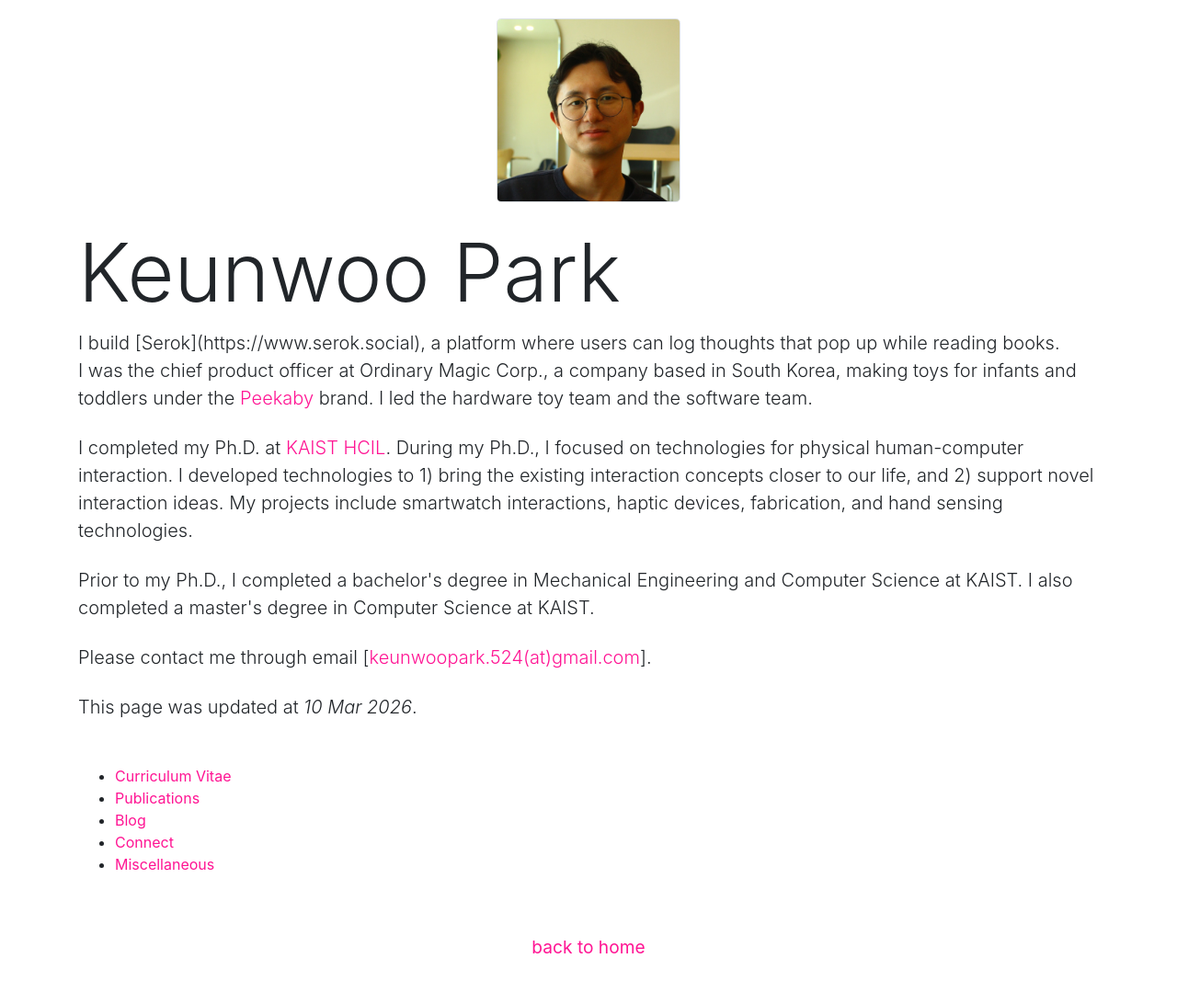
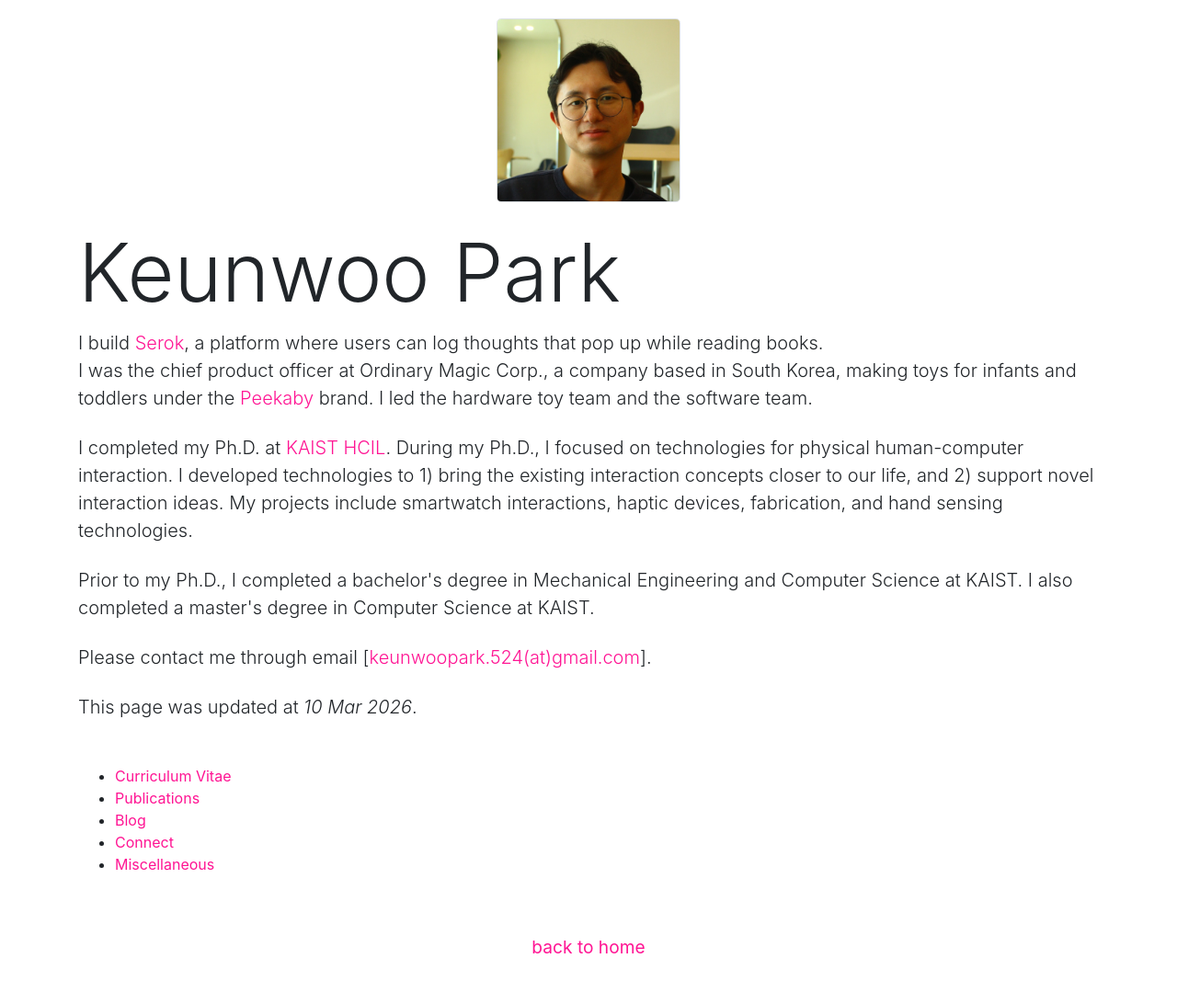
Before and after one commit to KeunwooPark/Portfolio, a Jekyll site: the page built from index.html, in a window 1280 px wide. Shown: the whole page at 92% size. Built offline with Jekyll 4.4.1, drawn with Linux system fonts in a browser that asks for light colours; nearby versions of some CDN libraries; some of the changed lines change nothing that is shown.

Commit message:
fix: wrong link in index.html

```diff
--- a/index.html
+++ b/index.html
@@ -14,7 +14,7 @@ last_updated: "2026-03-10"
   <h1 class="display-2">Keunwoo Park</h1>
 
   <p class="lead">
-    I build [Serok](https://www.serok.social), a platform where users can log thoughts that pop up while reading books.
+    I build <a href="https://www.serok.social" target="_blank">Serok</a>, a platform where users can log thoughts that pop up while reading books.
   </p>
 
   <p class="lead">
```
